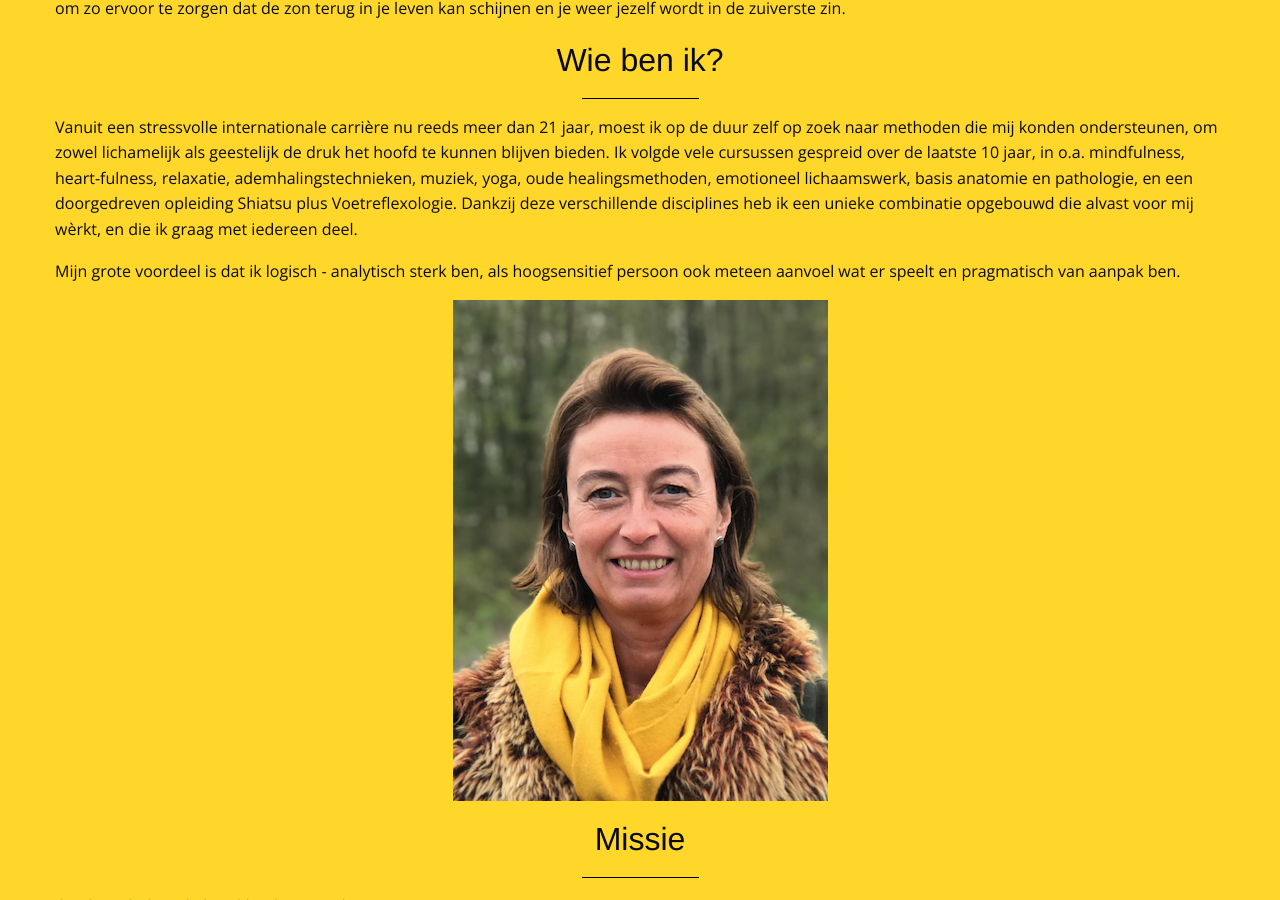
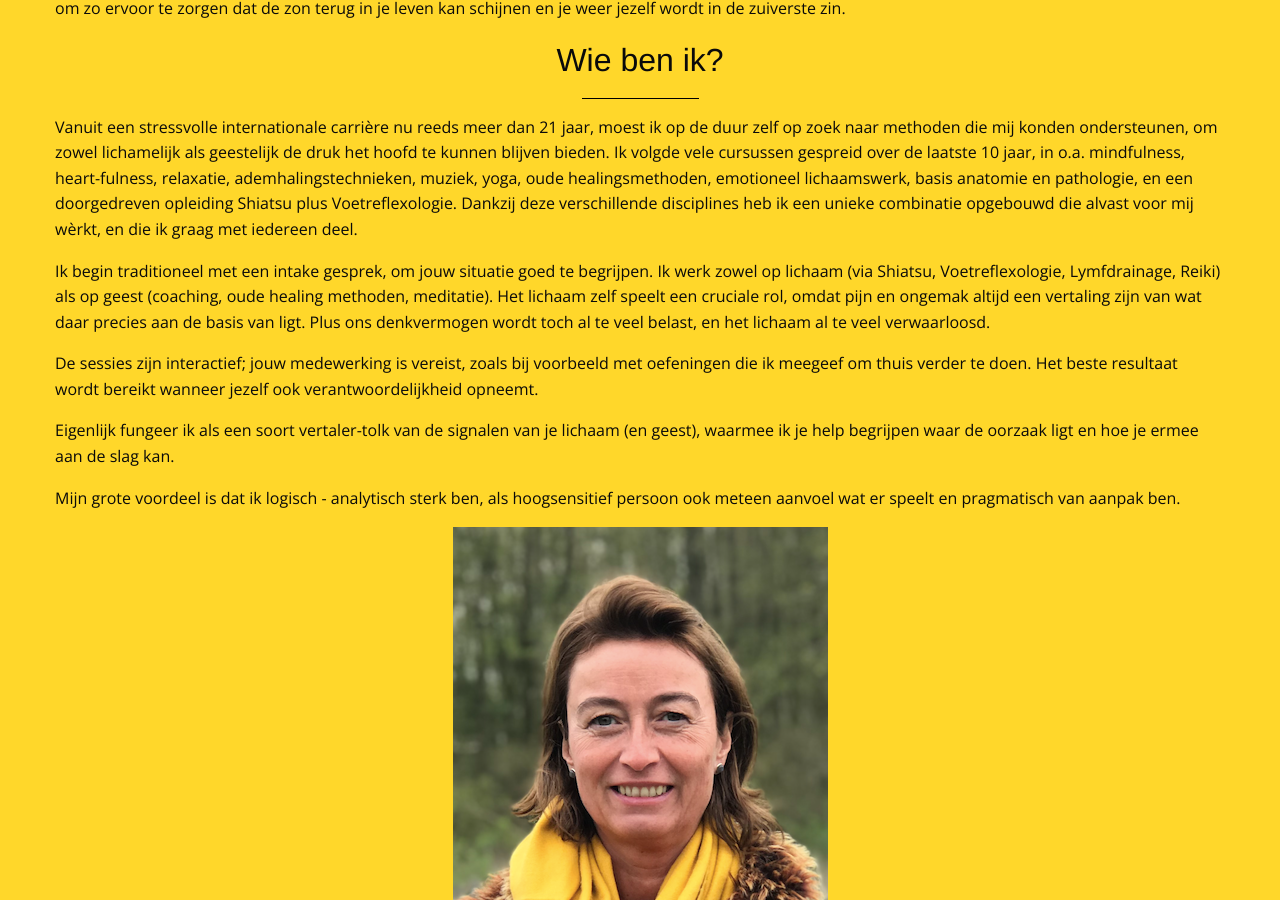
Before and after one commit to manopura/manopura.github.io, a Jekyll site: the page built from index.md, in a window 1280 px wide and 900 px high, scrolled down 779 px. Built offline with Jekyll 4.4.1, drawn with Linux system fonts in a browser that asks for light colours; nearby versions of some CDN libraries.

Commit message:
Update index.md

```diff
--- a/index.md
+++ b/index.md
@@ -21,6 +21,12 @@ Kort gezegd: alles wat je tegenhoudt om jezelf te (kunnen) zijn zoals stress, zi
 
 Vanuit een stressvolle internationale carrière nu reeds meer dan 21 jaar, moest ik op de duur zelf op zoek naar methoden die mij konden ondersteunen, om zowel lichamelijk als geestelijk de druk het hoofd te kunnen blijven bieden.
 Ik volgde vele cursussen gespreid over de laatste 10 jaar, in o.a. mindfulness, heart-fulness, relaxatie, ademhalingstechnieken, muziek, yoga, oude healingsmethoden, emotioneel lichaamswerk, basis anatomie en pathologie, en een doorgedreven opleiding Shiatsu plus Voetreflexologie. Dankzij deze verschillende disciplines heb ik een unieke combinatie opgebouwd die alvast voor mij wèrkt, en die ik graag met iedereen deel.
+
+Ik begin traditioneel met een intake gesprek, om jouw situatie goed te begrijpen. Ik werk zowel op lichaam (via Shiatsu, Voetreflexologie, Lymfdrainage, Reiki) als op geest (coaching, oude healing methoden, meditatie). Het lichaam zelf speelt een cruciale rol, omdat pijn en ongemak altijd een vertaling zijn van wat daar precies aan de basis van ligt. Plus ons denkvermogen wordt toch al te veel belast, en het lichaam al te veel verwaarloosd.
+
+De sessies zijn interactief; jouw medewerking is vereist, zoals bij voorbeeld met oefeningen die ik meegeef om thuis verder te doen. Het beste resultaat wordt bereikt wanneer jezelf ook verantwoordelijkheid opneemt.
+
+Eigenlijk fungeer ik als een soort vertaler-tolk van de signalen van je lichaam (en geest), waarmee ik je help begrijpen waar de oorzaak ligt en hoe je ermee aan de slag kan.
 
 Mijn grote voordeel is dat ik logisch - analytisch sterk ben, als hoogsensitief persoon ook meteen aanvoel wat er speelt en pragmatisch van aanpak ben.
 
```
